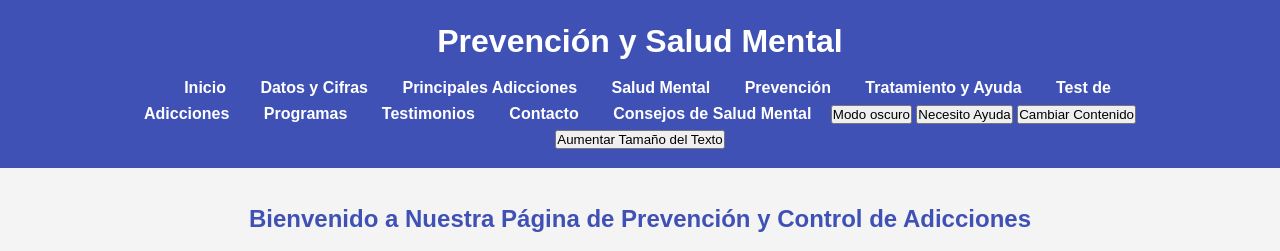
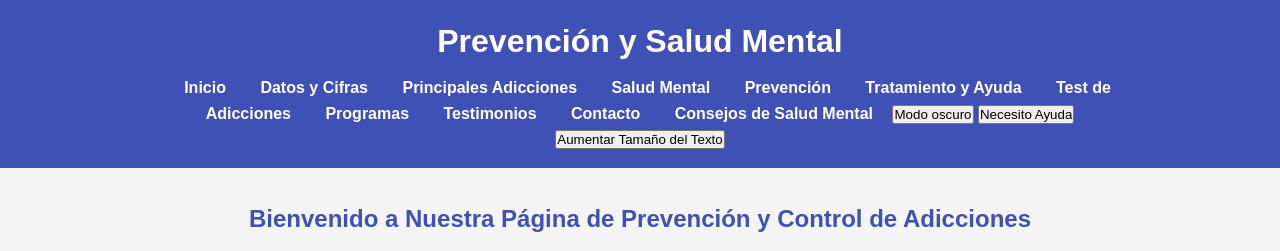
Before and after one commit to HugoAzriel/Prevencion-y-salud-mental, a plain HTML site: page index.html in a window 1280 px wide. Shown: the top 251 px of the page. Drawn offline with Linux system fonts and the light colour scheme.

Commit message:
Update index.html

```diff
--- a/index.html
+++ b/index.html
@@ -186,7 +186,7 @@ form button {
                     <li><a href="#consejos">Consejos de Salud Mental</a></li>
                     <button onclick="oscuro()">Modo oscuro</button>
                 <button onclick="ayuda()">Necesito Ayuda</button>
-                <button onclick="cambiarContenido()">Cambiar Contenido</button>
+
                 <button onclick="aumentarTexto()">Aumentar Tamaño del Texto</button>
                 </ul>
             </nav>
```
